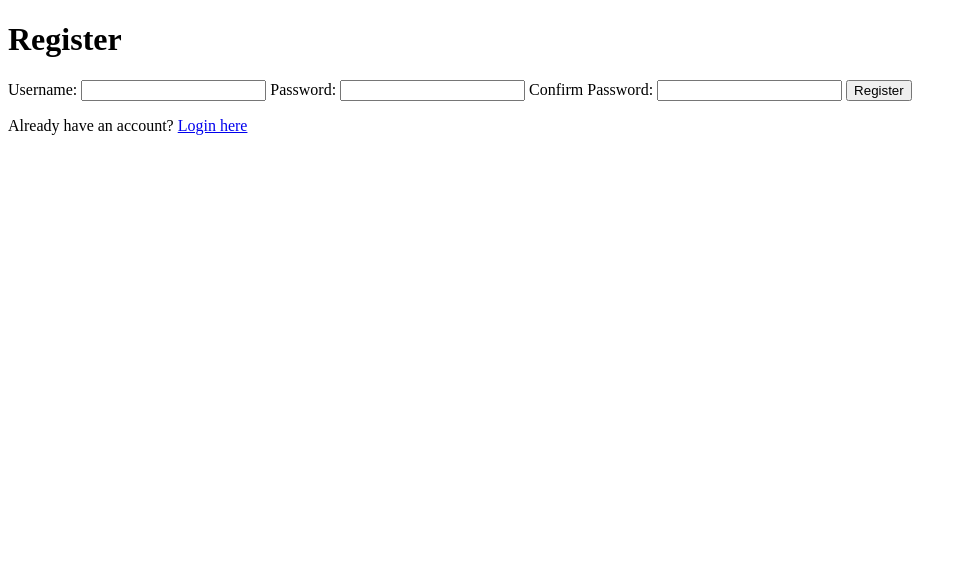
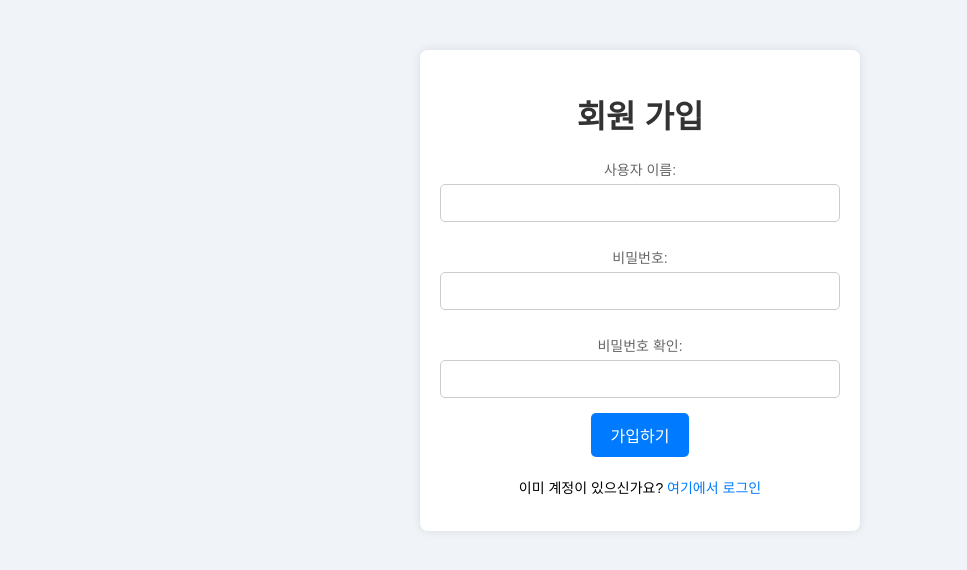
Before and after one commit to DevSmapy/snacinet, a Django app: page /register/ in a window 1280 px wide. Shown: the top 570 px of the page, without its empty margins (0-967 px from the left). Run offline with Django 5.2, Linux system fonts and the light colour scheme.

Commit message:
feat: Change 'register.html'

```diff
--- a/snacinet/accounts/templates/register.html
+++ b/snacinet/accounts/templates/register.html
@@ -1,22 +1,82 @@
-<!-- templates/register.html -->
-
 <!DOCTYPE html>
-<html>
+<html lang="ko">
 <head>
-    <title>Register</title>
+    <meta charset="UTF-8">
+    <meta name="viewport" content="width=device-width, initial-scale=1.0">
+    <title>회원 가입</title>
+    <style>
+        body {
+            font-family: Arial, sans-serif;
+            background-color: #f0f4f8;
+            margin: 0;
+            padding: 0;
+            text-align: center;
+        }
+        .container {
+            max-width: 400px;
+            margin: 50px auto;
+            padding: 20px;
+            background-color: #ffffff;
+            border-radius: 8px;
+            box-shadow: 0 0 10px rgba(0, 0, 0, 0.1);
+        }
+        h1 {
+            color: #333333;
+        }
+        label {
+            display: block;
+            margin: 10px 0 5px;
+            font-size: 14px;
+            color: #666666;
+        }
+        input[type="text"],
+        input[type="password"] {
+            width: calc(100% - 22px);
+            padding: 10px;
+            margin-bottom: 15px;
+            border: 1px solid #cccccc;
+            border-radius: 5px;
+            font-size: 14px;
+        }
+        button {
+            padding: 10px 20px;
+            font-size: 16px;
+            color: #ffffff;
+            background-color: #007bff;
+            border: none;
+            border-radius: 5px;
+            cursor: pointer;
+        }
+        button:hover {
+            background-color: #0056b3;
+        }
+        p {
+            margin-top: 20px;
+            font-size: 14px;
+        }
+        a {
+            color: #007bff;
+            text-decoration: none;
+        }
+        a:hover {
+            text-decoration: underline;
+        }
+    </style>
 </head>
 <body>
-    <h1>Register</h1>
+    <div class="container">
+        <h1>회원 가입</h1>
         <form method="POST" action="{% url 'register_api' %}">
             {% csrf_token %}
-        <label for="username">Username:</label>
+            <label for="username">사용자 이름:</label>
             <input type="text" id="username" name="username" required>
-        <label for="password">Password:</label>
+            <label for="password">비밀번호:</label>
             <input type="password" id="password" name="password" required>
-        <label for="password_confirmation">Confirm Password:</label>
+            <label for="password_confirmation">비밀번호 확인:</label>
             <input type="password" id="password_confirmation" name="password_confirmation" required>
-        <button type="submit">Register</button>
+            <button type="submit">가입하기</button>
         </form>
-    <p>Already have an account? <a href="{% url 'login_page' %}">Login here</a></p>
+        <p>이미 계정이 있으신가요? <a href="{% url 'login_page' %}">여기에서 로그인</a></p>
+    </div>
 </body>
 </html>
```
Also changed, not shown: snacinet/db.sqlite3. Lines whose indentation alone changed are shown as unchanged.
